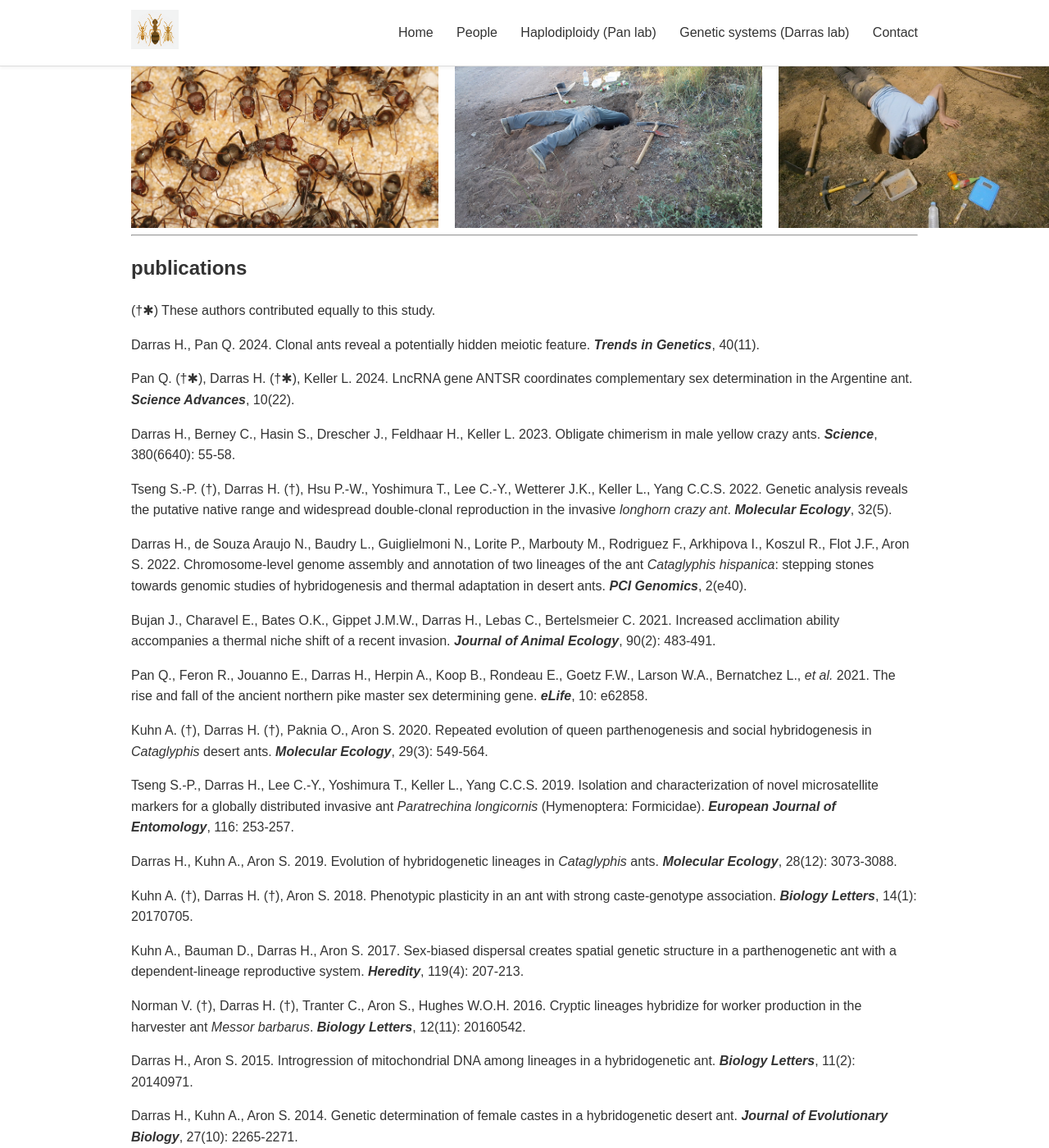
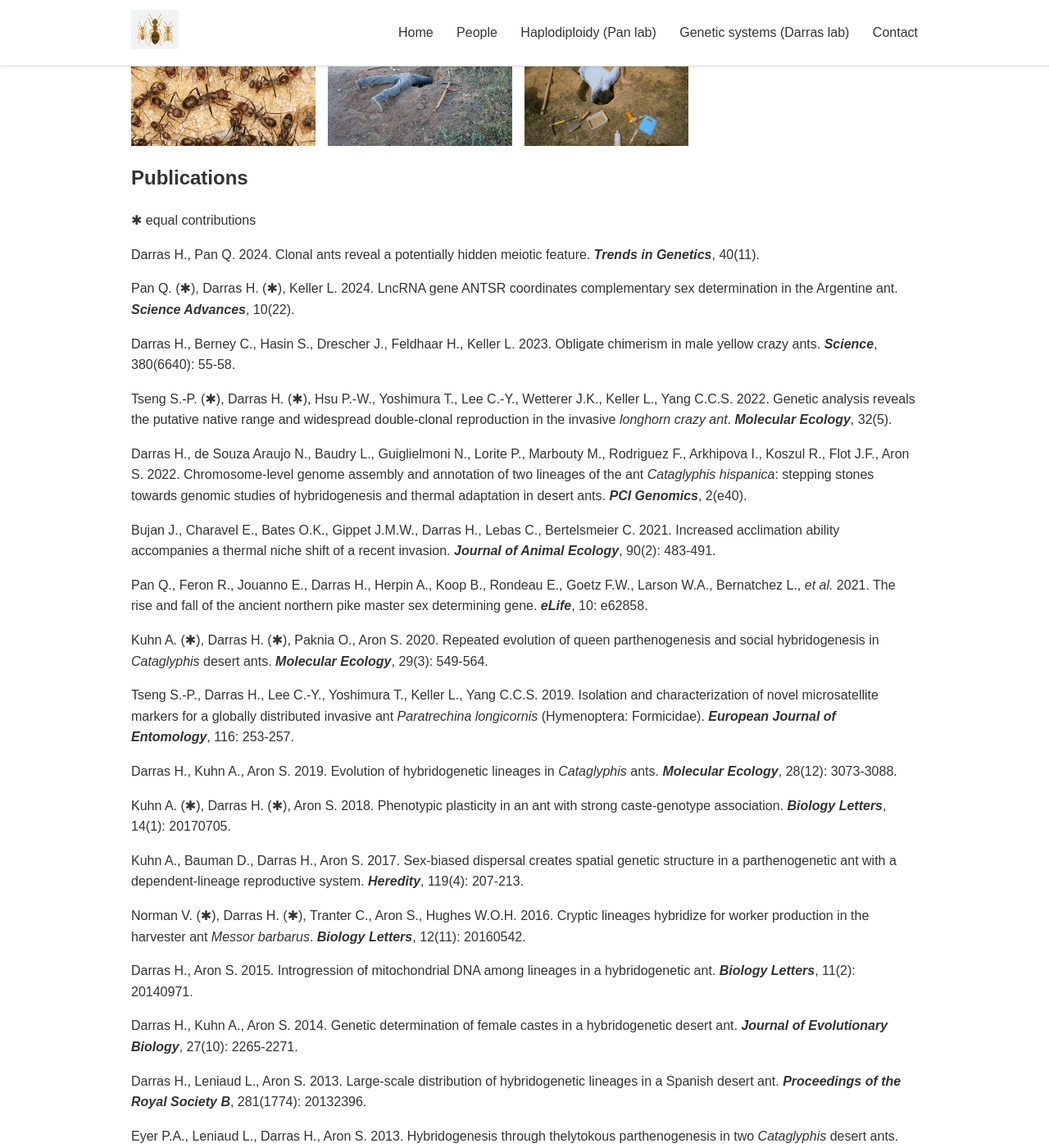
Before and after one commit to lab-darras/lab-darras.github.io, a Jekyll site: the page built from GSSE-research.md, in a window 1280 px wide and 1400 px high, scrolled down 470 px. Shown: the whole window at 82% size. Built offline with Jekyll 4.4.1, drawn with Linux system fonts in a browser that asks for light colours; some of the changed text lies outside the part shown.

Commit message:
Update GSSE-research.md

```diff
--- a/GSSE-research.md
+++ b/GSSE-research.md
@@ -7,24 +7,24 @@ title: Research
 
 Conflicts manifest at multiple biological levels, including genomes, cells, individuals, and societies, yet their long-term consequences remain poorly understood. Although diverse forms of conflict are increasingly documented, their genomic distribution and impact on genome architecture remain largely unexplored, as many conflicts are transient and difficult to study. Our goal is to investigate the diversity of genomic conflicts, the molecular innovations they generate, and their effects on genome evolution. We study conflicts in ant societies, where reproduction is unequally distributed between queens and workers. This division of labor has repeatedly produced extraordinary genetic systems, in which selfish lineages drive their carriers to develop as reproductive queens, while the worker caste arises only through hybridization with another lineage. We investigate the mechanisms underlying these hybrid systems using population genomic and molecular approaches, focusing on the ants *Paratrechina longicornis* and *Wasmannia auropunctata*, where queens and males belong to divergent clonal lineages; the ant *Anoplolepis gracilipes*, where males are chimeras carrying divergent genomes in different cells of their body; and *Cataglyphis* ants, where two queen lineages coexist within populations and must hybridize to produce workers. These unique systems provide  opportunities to study conflicts and investigate how they drive molecular and cellular innovations.
 
-<div style="display:flex; gap:20px; align-items:center;">
-  <img src="{{ '/assets/images/6962841056_04bd7b4b6f_c.jpg' | relative_url }}" alt="Publication picture" style="height:250px;">
-  <img src="{{ '/assets/images/14831812109_248e71f584_c.jpg' | relative_url }}" alt="Publication picture" style="height:250px;">
-  <img src="{{ '/assets/images/7294863010_93d13923bb_c.jpg' | relative_url }}" alt="Publication picture" style="height:250px;">
+<div style="display:flex; gap:15px; align-items:center;">
+  <img src="{{ '/assets/images/6962841056_04bd7b4b6f_c.jpg' | relative_url }}" alt="Publication picture" style="height:150px;">
+  <img src="{{ '/assets/images/14831812109_248e71f584_c.jpg' | relative_url }}" alt="Publication picture" style="height:150px;">
+  <img src="{{ '/assets/images/7294863010_93d13923bb_c.jpg' | relative_url }}" alt="Publication picture" style="height:150px;">
 </div>
 
----
 
-## publications
-(†✱) These authors contributed equally to this study.
+
+## Publications
+✱ equal contributions
 
 Darras H., Pan Q. 2024. Clonal ants reveal a potentially hidden meiotic feature. **_Trends in Genetics_**, 40(11).
 
-Pan Q. (†✱), Darras H. (†✱), Keller L. 2024. LncRNA gene ANTSR coordinates complementary sex determination in the Argentine ant. **_Science Advances_**, 10(22).
+Pan Q. (✱), Darras H. (✱), Keller L. 2024. LncRNA gene ANTSR coordinates complementary sex determination in the Argentine ant. **_Science Advances_**, 10(22).
 
 Darras H., Berney C., Hasin S., Drescher J., Feldhaar H., Keller L. 2023. Obligate chimerism in male yellow crazy ants. **_Science_**, 380(6640): 55-58.
 
-Tseng S.-P. (†), Darras H. (†), Hsu P.-W., Yoshimura T., Lee C.-Y., Wetterer J.K., Keller L., Yang C.C.S. 2022. Genetic analysis reveals the putative native range and widespread double-clonal reproduction in the invasive *longhorn crazy ant*. **_Molecular Ecology_**, 32(5).
+Tseng S.-P. (✱), Darras H. (✱), Hsu P.-W., Yoshimura T., Lee C.-Y., Wetterer J.K., Keller L., Yang C.C.S. 2022. Genetic analysis reveals the putative native range and widespread double-clonal reproduction in the invasive *longhorn crazy ant*. **_Molecular Ecology_**, 32(5).
 
 Darras H., de Souza Araujo N., Baudry L., Guiglielmoni N., Lorite P., Marbouty M., Rodriguez F., Arkhipova I., Koszul R., Flot J.F., Aron S. 2022. Chromosome-level genome assembly and annotation of two lineages of the ant *Cataglyphis hispanica*: stepping stones towards genomic studies of hybridogenesis and thermal adaptation in desert ants. **_PCI Genomics_**, 2(e40).
 
@@ -32,17 +32,17 @@ Bujan J., Charavel E., Bates O.K., Gippet J.M.W., Darras H., Lebas C., Bertelsme
 
 Pan Q., Feron R., Jouanno E., Darras H., Herpin A., Koop B., Rondeau E., Goetz F.W., Larson W.A., Bernatchez L., *et al.* 2021. The rise and fall of the ancient northern pike master sex determining gene. **_eLife_**, 10: e62858.
 
-Kuhn A. (†), Darras H. (†), Paknia O., Aron S. 2020. Repeated evolution of queen parthenogenesis and social hybridogenesis in *Cataglyphis* desert ants. **_Molecular Ecology_**, 29(3): 549-564.
+Kuhn A. (✱), Darras H. (✱), Paknia O., Aron S. 2020. Repeated evolution of queen parthenogenesis and social hybridogenesis in *Cataglyphis* desert ants. **_Molecular Ecology_**, 29(3): 549-564.
 
 Tseng S.-P., Darras H., Lee C.-Y., Yoshimura T., Keller L., Yang C.C.S. 2019. Isolation and characterization of novel microsatellite markers for a globally distributed invasive ant *Paratrechina longicornis* (Hymenoptera: Formicidae). **_European Journal of Entomology_**, 116: 253-257.
 
 Darras H., Kuhn A., Aron S. 2019. Evolution of hybridogenetic lineages in *Cataglyphis* ants. **_Molecular Ecology_**, 28(12): 3073-3088.
 
-Kuhn A. (†), Darras H. (†), Aron S. 2018. Phenotypic plasticity in an ant with strong caste-genotype association. **_Biology Letters_**, 14(1): 20170705.
+Kuhn A. (✱), Darras H. (✱), Aron S. 2018. Phenotypic plasticity in an ant with strong caste-genotype association. **_Biology Letters_**, 14(1): 20170705.
 
 Kuhn A., Bauman D., Darras H., Aron S. 2017. Sex-biased dispersal creates spatial genetic structure in a parthenogenetic ant with a dependent-lineage reproductive system. **_Heredity_**, 119(4): 207-213.
 
-Norman V. (†), Darras H. (†), Tranter C., Aron S., Hughes W.O.H. 2016. Cryptic lineages hybridize for worker production in the harvester ant *Messor barbarus*. **_Biology Letters_**, 12(11): 20160542.
+Norman V. (✱), Darras H. (✱), Tranter C., Aron S., Hughes W.O.H. 2016. Cryptic lineages hybridize for worker production in the harvester ant *Messor barbarus*. **_Biology Letters_**, 12(11): 20160542.
 
 Darras H., Aron S. 2015. Introgression of mitochondrial DNA among lineages in a hybridogenetic ant. **_Biology Letters_**, 11(2): 20140971.
 
@@ -52,7 +52,9 @@ Darras H., Leniaud L., Aron S. 2013. Large-scale distribution of hybridogenetic
 
 Eyer P.A., Leniaud L., Darras H., Aron S. 2013. Hybridogenesis through thelytokous parthenogenesis in two *Cataglyphis* desert ants. **_Molecular Ecology_**, 22(4): 947-955.
 
-Leniaud L. (†), Darras H. (†), Boulay R., Aron S. 2012. Social Hybridogenesis in the Clonal Ant *Cataglyphis hispanica*. **_Current Biology_**, 22(13): 1188-1193.
+Leniaud L. (✱), Darras H. (✱), Boulay R., Aron S. 2012. Social Hybridogenesis in the Clonal Ant *Cataglyphis hispanica*. **_Current Biology_**, 22(13): 1188-1193.
+
+
 
 <div style="display:flex; gap:20px; align-items:center;">
   <img src="{{ '/assets/images/CB.jpg' | relative_url }}" alt="Publication picture" style="height:250px;">
```
